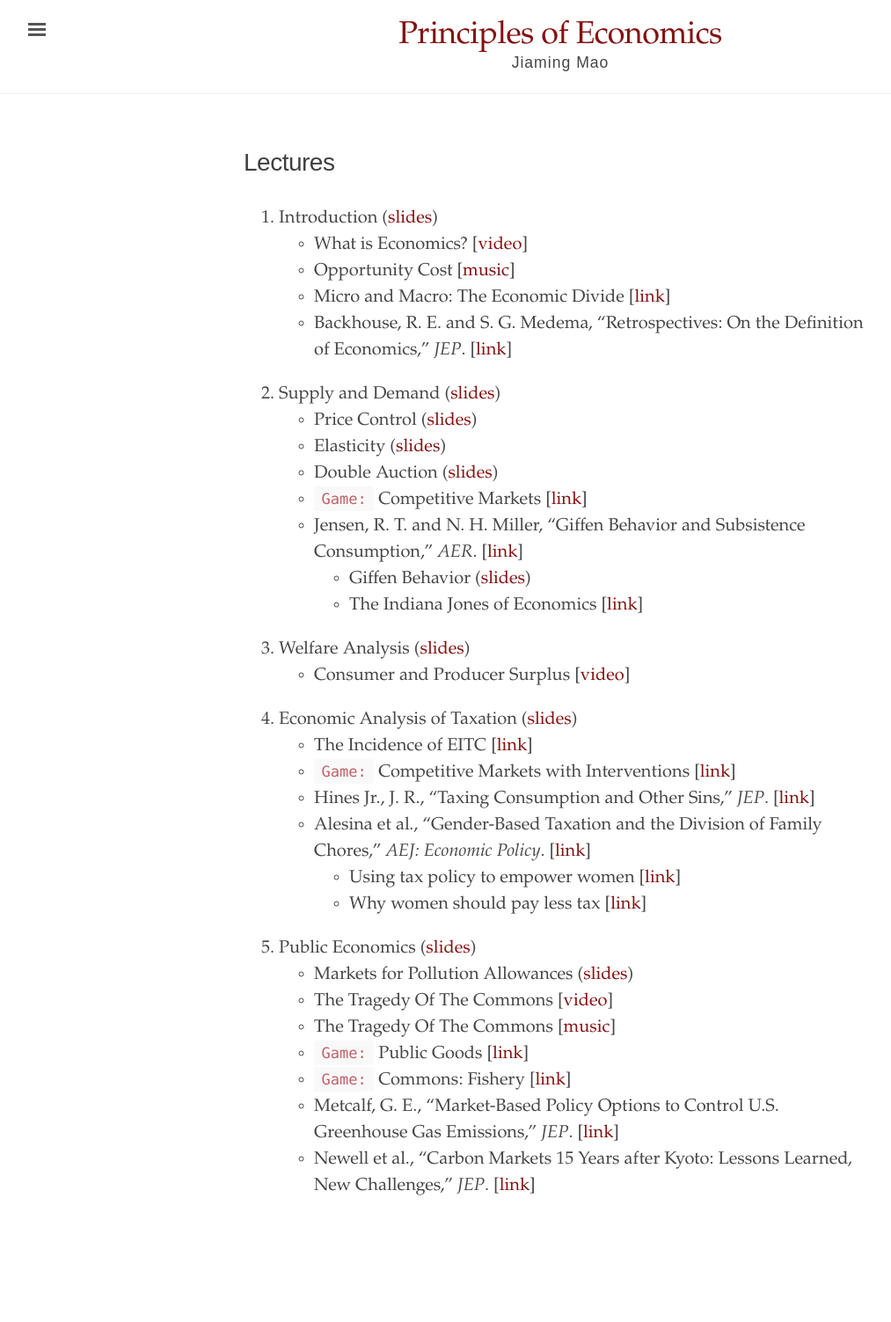
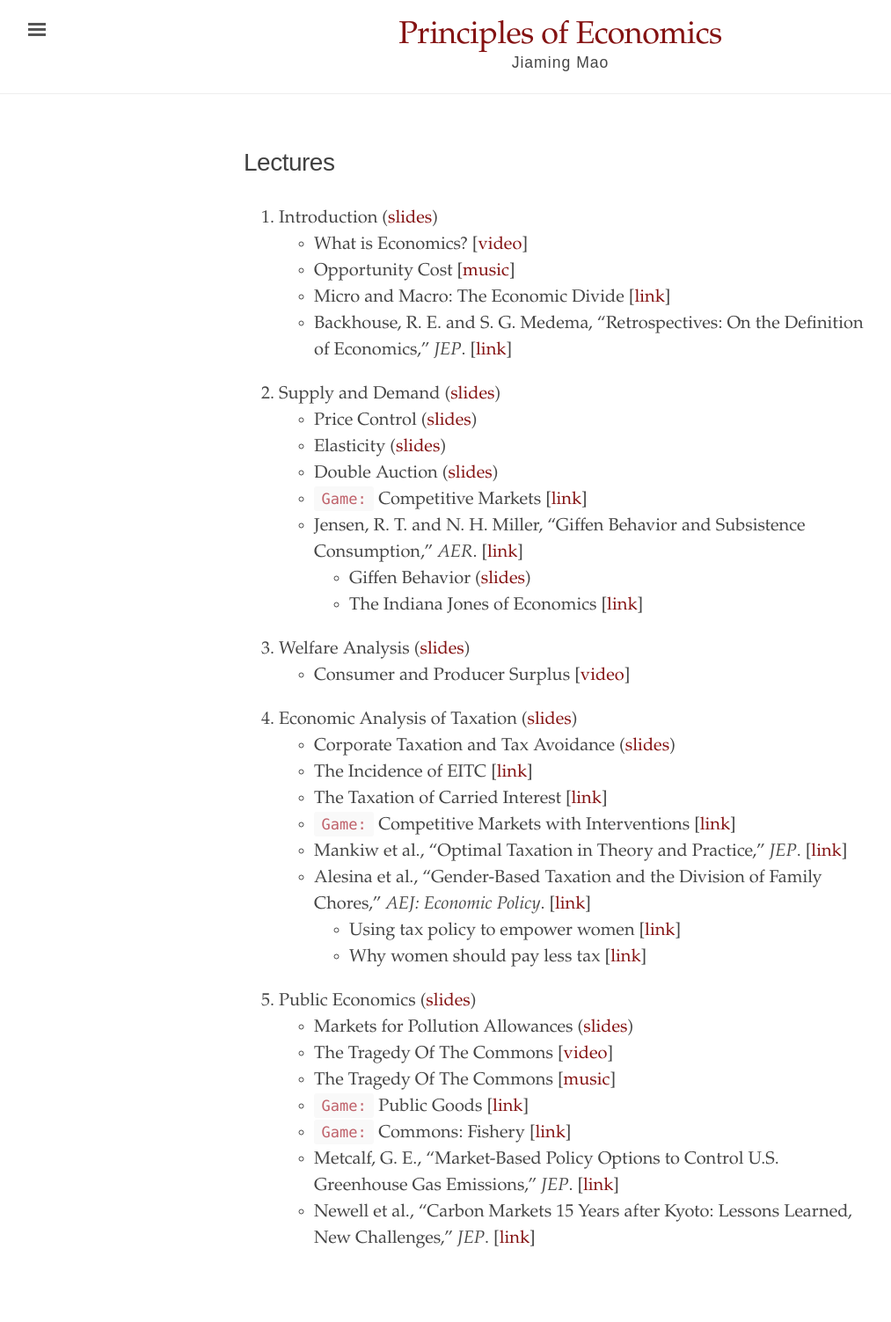
Before and after one commit to jiamingmao/principles-of-economics, a Jekyll site: the page built from Lectures.md, in a window 1280 px wide. Shown: the whole page at 88% size, without its empty margins (3-1016 px from the left). Built offline with Jekyll 4.4.1, drawn with Linux system fonts in a browser that asks for light colours; before the commit the page ends 1443 px from its top, so only the background shows below that.

Commit message:
update lec

```diff
--- a/Lectures.md
+++ b/Lectures.md
@@ -24,9 +24,11 @@ order: 2
       - Consumer and Producer Surplus [[video](https://www.youtube.com/watch?v=kCKWV-94nsY)]
 
 4. Economic Analysis of Taxation ([slides](https://github.com/jiamingmao/principles-of-economics/blob/master/Lectures/05_Taxation.pdf))
+    - Corporate Taxation and Tax Avoidance ([slides]())
     - The Incidence of EITC [[link](https://www.economist.com/news/finance-and-economics/21656710-reducing-wage-subsidies-would-hurt-workers-more-their-employers-credit-where)]
+    - The Taxation of Carried Interest [[link](http://www.nytimes.com/2012/03/04/business/capital-gains-vs-ordinary-income-economic-view.html)]
     - `Game:` Competitive Markets with Interventions [[link](https://www.moblab.com/games/continuous-market-game/)]
-    - Hines Jr., J. R., "Taxing Consumption and Other Sins," _JEP_. [[link](https://www.aeaweb.org/articles?id=10.1257/jep.21.1.49)]
+    - Mankiw et al., "Optimal Taxation in Theory and Practice," _JEP_. [[link](https://www.aeaweb.org/articles?id=10.1257/jep.23.4.147)]
     - Alesina et al., "Gender-Based Taxation and the Division of Family Chores," _AEJ: Economic Policy_. [[link](https://www.aeaweb.org/articles?id=10.1257/pol.3.2.1)]
         - Using tax policy to empower women [[link](http://voxeu.org/article/using-tax-policy-empower-women)]
         - Why women should pay less tax [[link](https://www.ft.com/content/3fb9f856-ed10-11db-9520-000b5df10621)]
```
